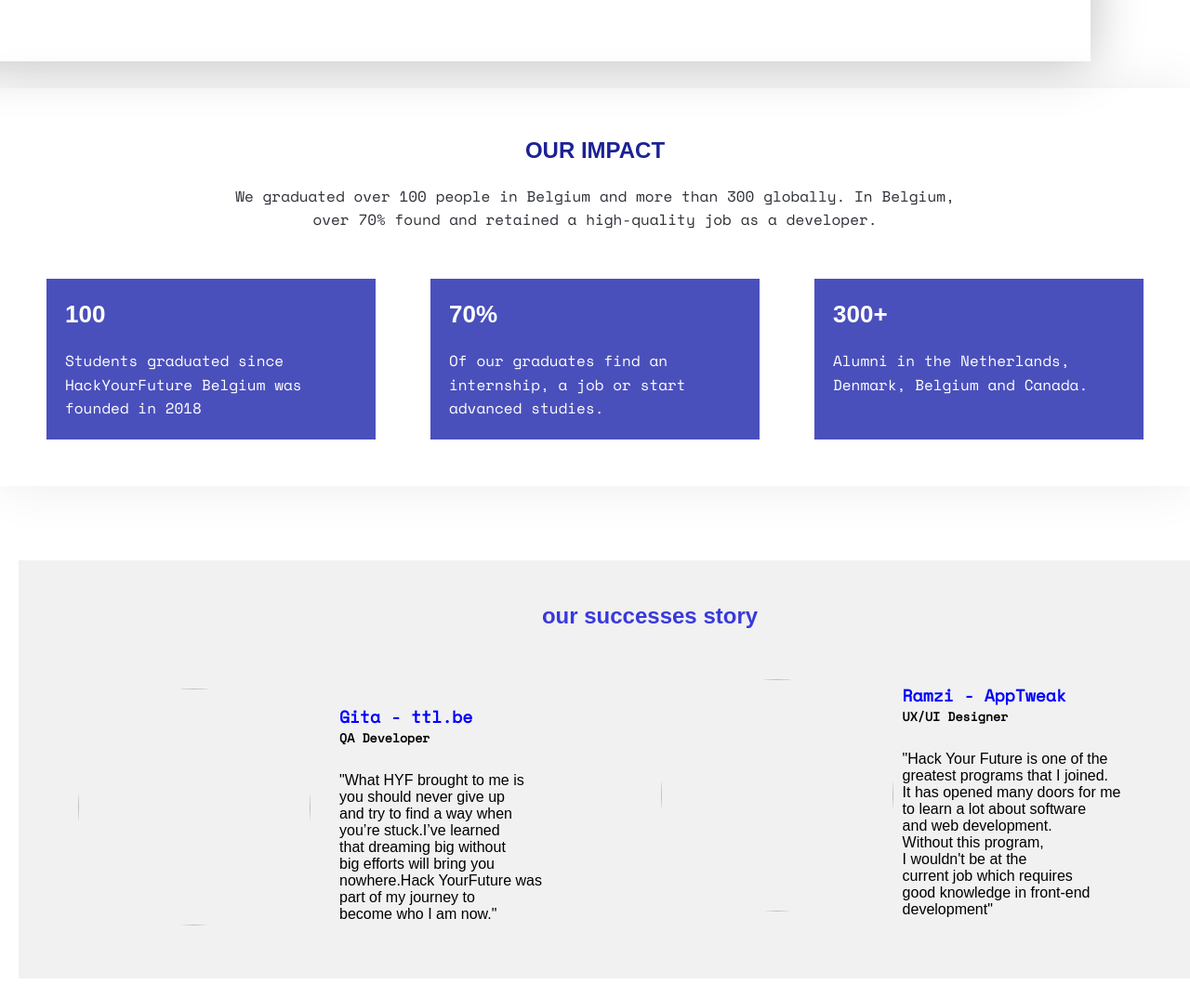
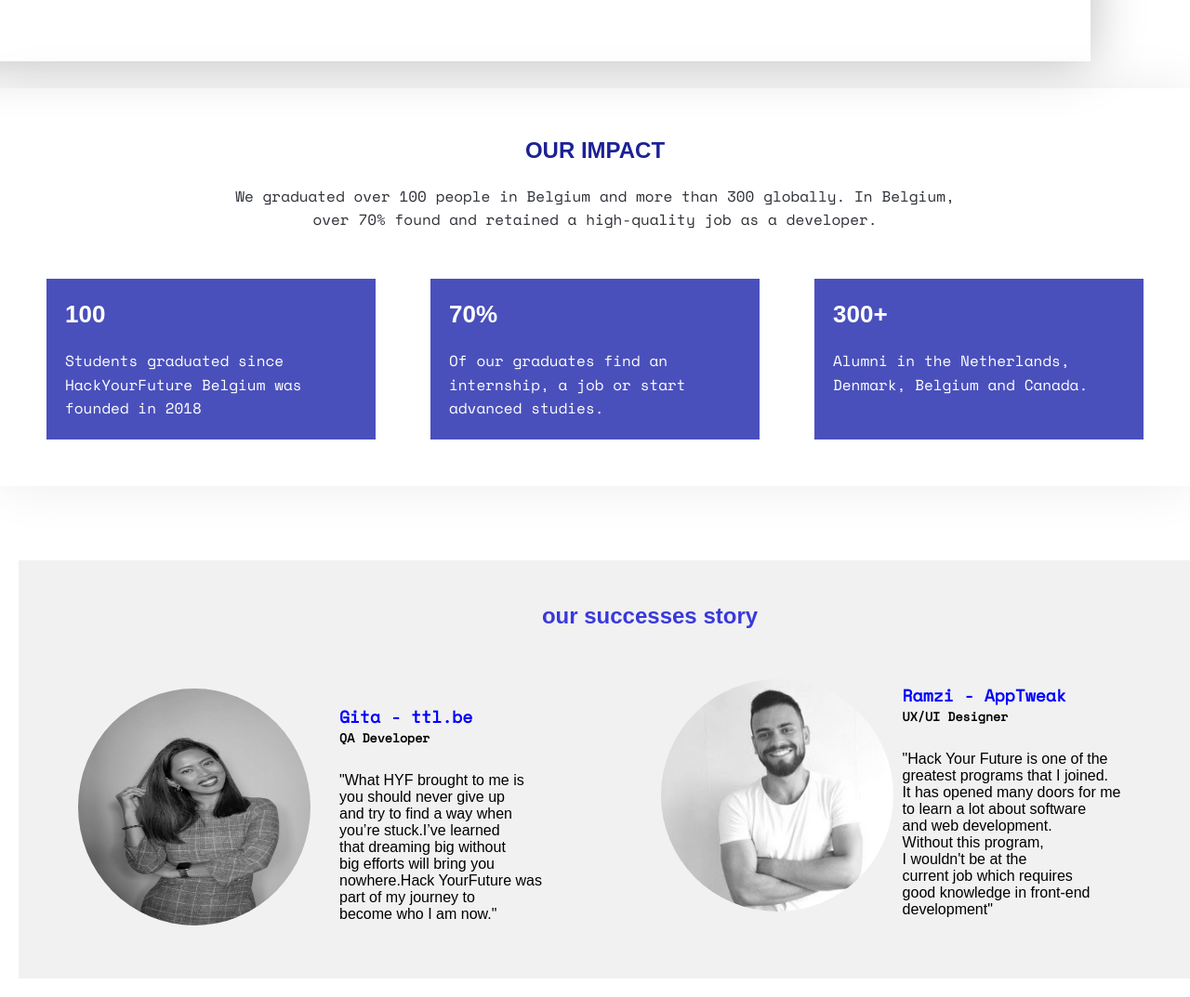
Before and after one commit to yildiztugba/HYKWebsite, a plain HTML site: page index.html in a window 1280 px wide. Shown: the top 1073 px of the page at 93% size. Drawn offline with nearby package versions, Linux system fonts and the light colour scheme.

Commit message:
edited img src

```diff
--- a/index.html
+++ b/index.html
@@ -67,7 +67,7 @@
     <section class="suc-sto">
         <h2 class="demo">our successes story</h2>
         <div class="pic" title="gita">
-          <img src="gita.jpeg" class="pic"></div>
+          <img src="/img/gita.jpeg" class="pic"></div>
         <h4 class="name">Gita - ttl.be</h4>
         <h5 class="pos">QA Developer</h5>
         <p class="bio">
@@ -78,7 +78,7 @@
           become who I am now."
         </p>
           <div class="pic2" title="ram">
-          <img src="ram.jpeg" class="pic2"></div>
+          <img src="/img/ram.jpeg" class="pic2"></div>
           <h4 class="name2" >Ramzi - AppTweak </h4>
                   <h5 class="pos2">UX/UI Designer</h5>
                   <p class="bio2">
```
